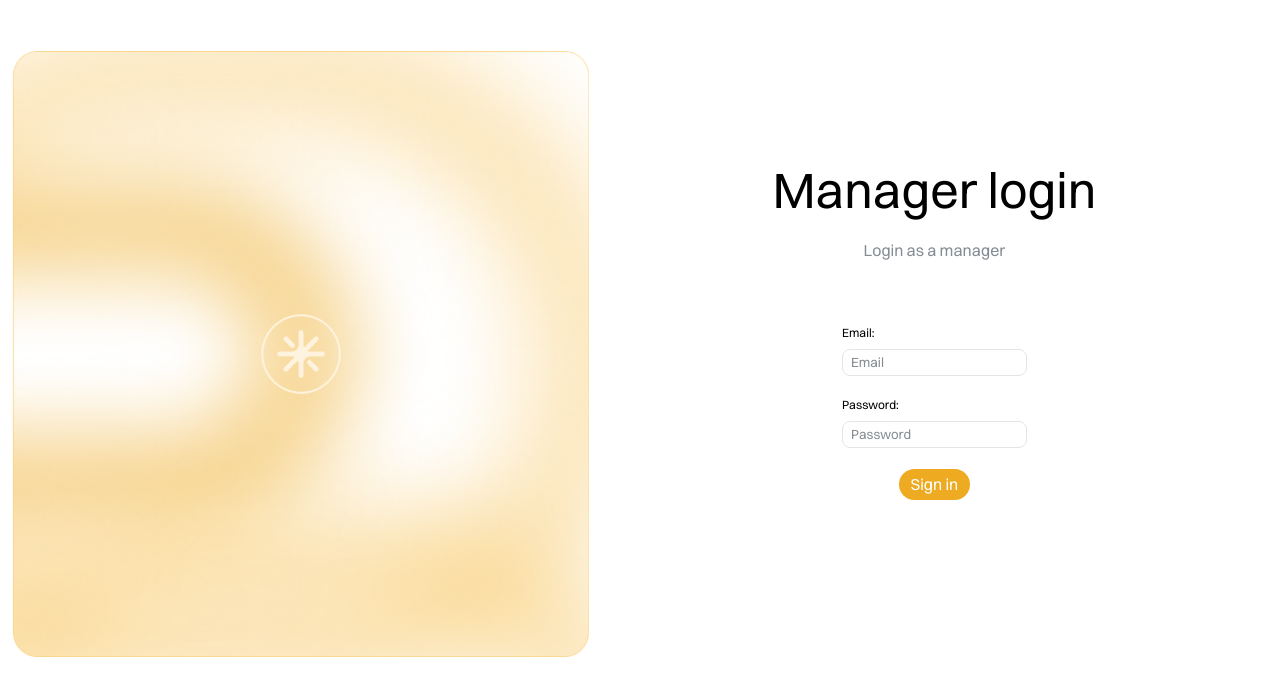
After one commit to aldinalagic/COS10026-Group-Project, a PHP site: page /login.php in a window 1280 px wide. The commit adds this page. Shown: the top 696 px of the page. Run offline with PHP 8.4, Linux system fonts and the light colour scheme.

Commit message:
Login functionality now works, passwords need to be hashed though. home page displays a welcome message to the user by using their row in the database. applications.php also retrieves data from the eoi table to display applications

```diff
--- a/apply.php
+++ b/apply.php
@@ -37,7 +37,7 @@
     </section>
 
     <div class="apply-form-container">
-        <form method="post" action="http://mercury.swin.edu.au/it000000/formtest.php">
+        <form method="post" action="process-eoi.php">
             <section id="personal-information">
                 <div class="apply-header">
                     <img src="images/icons/person-run.svg" alt="Personal Information Icon">
--- /dev/null
+++ b/login.php
@@ -0,0 +1,27 @@
+<?php
+    require_once 'button.php';
+    require_once 'input.php';
+?>
+<!DOCTYPE html>
+<html lang="en">
+<head>
+    <meta charset="UTF-8">
+    <meta name="viewport" content="width=device-width, initial-scale=1.0">
+    <link rel="stylesheet" href="styles/style.css">
+    <title>Login</title>
+</head>
+<body id="login-body">
+    <img src="images/login-graphic.png" alt="login-graphic" id="login-graphic">
+    <div id="login-form">
+        <h3>Manager login</h3>
+        <p>Login as a manager</p>
+        <form action="process-login.php" method="post">
+            <div class='input small'><label for=email>Email:</label><input type='text' id='email' name='email' maxlength='100' class='Small' placeholder='Email' required></input></div>
+            <br>
+            <div class='input small'><label for=password>Password:</label><input type='password' id='password' name='password' maxlength='100' class='Small' placeholder='Password' required></input></div>
+            <br>
+            <?php echo createButton(ButtonSize::Normal, ButtonVariant::Filled, ButtonColor::Amber, '', 'Sign in', 'submit') ?>
+        </form>
+    </div>
+</body>
+</html>
--- a/styles/style.css
+++ b/styles/style.css
@@ -1323,6 +1323,48 @@ td {
 
 /* //////////////////////// End manage-header.inc //////////////////////// */
 
+/* //////////////////////// login.php //////////////////////// */
+
+#login-body {
+    display: flex;
+}
+
+#login-graphic {
+    width: 45vw;
+    margin-top: 4vw;
+    margin-left: 1vw;
+}
+
+#login-form {
+    display: flex;
+    flex-direction: column;
+    margin: auto;
+}
+#login-form h3 {
+    color: var(--color-text_primary);
+    margin: 0;
+    margin-bottom: 16px;
+}
+#login-form p {
+    color: var(--color-text_secondary);
+    align-self: center;
+    margin: 0;
+    margin-bottom: 64px;
+}
+#login-form form {
+    align-self:flex-start;
+    text-align: left;
+    width: 100%;
+}
+#login-form form label {
+    align-self: flex-start;
+    margin: 0;
+    margin-bottom: 4px;
+}
+
+
+/* /////////////////////// End login.php //////////////////////// */
+
 /* //////////////////////// applications.php //////////////////////// */
 
 #app-grid {
@@ -1373,22 +1415,14 @@ td {
 }
 #appstatus {
     grid-area: status;
-    background-color: #E1FBE1;
-    color: #36D635;
-    height: fit-content;
-    padding: 0.1em 0.5em;
-    border-radius: 0.7em;
-    float: right;
-    margin-left: auto;
-    margin-right: 24px;
-    font-size: 10px;
+    margin-right: 12px;
+    margin-top: 12px;
 }
 #appname {
     grid-area: name;
     font-size: 16px;
     margin: 0;
     margin-left: 24px;
-    margin-top: 8px;
     padding: 0.2em 0.5em 0.2em 0.5em;
     border-radius: 32px;
 }
```
Also changed, not shown: applications.php (+23 -15 lines), home.php (+16 -5 lines), manage-header.inc (deleted, +0 -11 lines), process-eoi.php (added, +37 -0 lines), process-login.php (added, +34 -0 lines), images/login-graphic.png (added).
